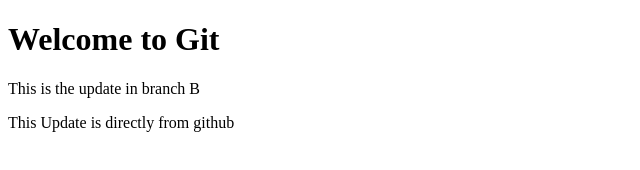
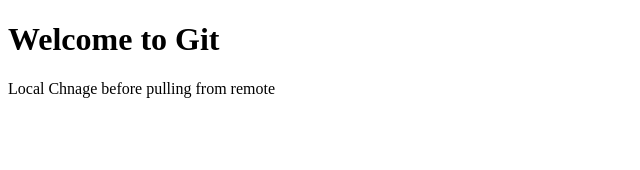
Before and after one commit to Hossainm2424/Git-Demo_Project, a plain HTML site: page Index.html in a window 1280 px wide. Shown: the whole page, without its empty margins (0-640 px from the left). Drawn offline with Linux system fonts and the light colour scheme.

Commit message:
Change in loacl

```diff
--- a/Index.html
+++ b/Index.html
@@ -7,7 +7,6 @@
 </head>
 <body>
     <h1>Welcome to Git</h1>
-    <P>This is the update in branch B</P>
-    <p> This Update is directly from github</p>
+    <p>Local Chnage before pulling from remote</p>
 </body>
 </html>
```
